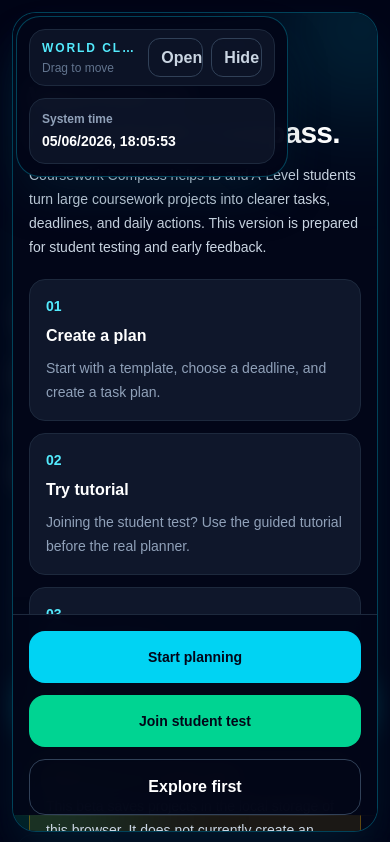
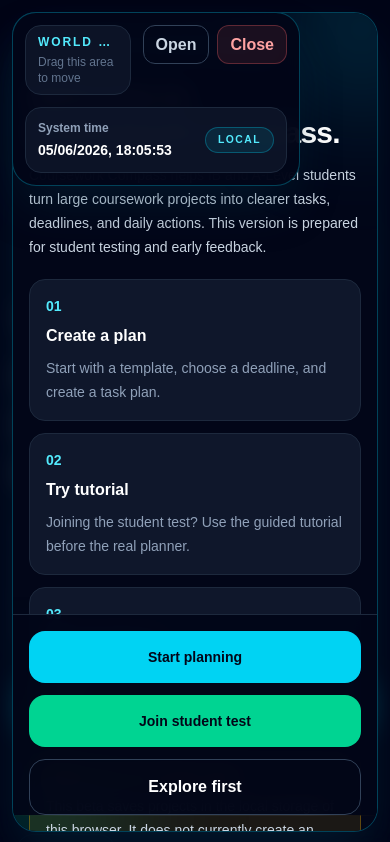
Before and after one commit to ChefDav/Coursework-Compass, a Next.js app: page / in a window 390 px wide. Shown: the top 842 px of the page. Built offline with nearby package versions, Linux system fonts and the light colour scheme.

Commit message:
Fix clock component

```diff
--- a/components/GlobalClock.tsx
+++ b/components/GlobalClock.tsx
@@ -1,6 +1,11 @@
 "use client";
 
-import { useEffect, useRef, useState } from "react";
+import {
+    useEffect,
+    useRef,
+    useState,
+    type PointerEvent as ReactPointerEvent,
+} from "react";
 
 type ClockMode = "expanded" | "minimized" | "hidden";
 
@@ -27,7 +32,7 @@ function formatTime(timeZone?: string) {
     }).format(now);
 }
 
-function getDefaultMode() {
+function getDefaultMode(): ClockMode {
     if (typeof window === "undefined") {
         return "minimized";
     }
@@ -35,18 +40,73 @@ function getDefaultMode() {
     return window.innerWidth < 768 ? "minimized" : "expanded";
 }
 
+function getDefaultPosition(): ClockPosition {
+    if (typeof window === "undefined") {
+        return {
+            x: 16,
+            y: 16,
+        };
+    }
+
+    if (window.innerWidth < 768) {
+        return {
+            x: 12,
+            y: 12,
+        };
+    }
+
+    return {
+        x: 16,
+        y: 16,
+    };
+}
+
+function isClockMode(value: string | null): value is ClockMode {
+    return value === "expanded" || value === "minimized" || value === "hidden";
+}
+
 function clampPosition(position: ClockPosition) {
     if (typeof window === "undefined") {
         return position;
     }
 
-    const maxX = Math.max(12, window.innerWidth - 280);
-    const maxY = Math.max(12, window.innerHeight - 220);
+    const clockWidth = window.innerWidth < 768 ? 288 : 320;
+    const clockHeight = window.innerWidth < 768 ? 180 : 320;
+
+    const maxX = Math.max(12, window.innerWidth - clockWidth);
+    const maxY = Math.max(12, window.innerHeight - clockHeight);
 
     return {
         x: Math.min(Math.max(position.x, 12), maxX),
         y: Math.min(Math.max(position.y, 12), maxY),
     };
+}
+
+function readSavedPosition() {
+    if (typeof window === "undefined") {
+        return getDefaultPosition();
+    }
+
+    const savedPosition = window.localStorage.getItem(CLOCK_POSITION_KEY);
+
+    if (!savedPosition) {
+        return getDefaultPosition();
+    }
+
+    try {
+        const parsedPosition = JSON.parse(savedPosition) as ClockPosition;
+
+        if (
+            typeof parsedPosition.x !== "number" ||
+            typeof parsedPosition.y !== "number"
+        ) {
+            return getDefaultPosition();
+        }
+
+        return clampPosition(parsedPosition);
+    } catch {
+        return getDefaultPosition();
+    }
 }
 
 export default function GlobalClock() {
@@ -57,6 +117,7 @@ export default function GlobalClock() {
         y: 16,
     });
     const [tick, setTick] = useState(0);
+
     const dragStartRef = useRef<{
         pointerX: number;
         pointerY: number;
@@ -66,48 +127,24 @@ export default function GlobalClock() {
 
     useEffect(() => {
         const savedMode = window.localStorage.getItem(CLOCK_MODE_KEY);
-        const savedPosition = window.localStorage.getItem(CLOCK_POSITION_KEY);
 
-        if (
-            savedMode === "expanded" ||
-            savedMode === "minimized" ||
-            savedMode === "hidden"
-        ) {
-            setMode(savedMode);
-        } else {
-            setMode(getDefaultMode());
-        }
-
-        if (savedPosition) {
-            try {
-                const parsedPosition = JSON.parse(savedPosition) as ClockPosition;
-                setPosition(clampPosition(parsedPosition));
-            } catch {
-                setPosition({
-                    x: 16,
-                    y: 16,
-                });
-            }
-        } else {
-            setPosition({
-                x: 16,
-                y: 16,
-            });
-        }
-
+        setMode(isClockMode(savedMode) ? savedMode : getDefaultMode());
+        setPosition(readSavedPosition());
         setHasMounted(true);
 
         const timer = window.setInterval(() => {
-            setTick((current) => current + 1);
+            setTick((currentTick) => currentTick + 1);
         }, 1000);
 
         function handleResize() {
             setPosition((currentPosition) => {
                 const nextPosition = clampPosition(currentPosition);
+
                 window.localStorage.setItem(
                     CLOCK_POSITION_KEY,
                     JSON.stringify(nextPosition),
                 );
+
                 return nextPosition;
             });
         }
@@ -136,24 +173,22 @@ export default function GlobalClock() {
         window.localStorage.setItem(CLOCK_POSITION_KEY, JSON.stringify(position));
     }, [hasMounted, position]);
 
-    if (!hasMounted || mode === "hidden") {
-        return (
-            <button
-                type="button"
-                onClick={() => setMode("minimized")}
-                className="fixed bottom-4 right-4 z-[60] rounded-2xl border border-cyan-400/30 bg-slate-950/95 px-4 py-3 text-xs font-black text-cyan-300 shadow-2xl shadow-cyan-950/40 backdrop-blur-md"
-            >
-                Show time
-            </button>
+    function handleExpandOrMinimise() {
+        setMode((currentMode) =>
+            currentMode === "expanded" ? "minimized" : "expanded",
         );
     }
 
-    const style = {
-        left: position.x,
-        top: position.y,
-    };
+    function handleClose() {
+        setMode("hidden");
+    }
 
-    function handlePointerDown(event: React.PointerEvent<HTMLDivElement>) {
+    function handleShowAgain() {
+        setPosition((currentPosition) => clampPosition(currentPosition));
+        setMode("minimized");
+    }
+
+    function handlePointerDown(event: ReactPointerEvent<HTMLDivElement>) {
         dragStartRef.current = {
             pointerX: event.clientX,
             pointerY: event.clientY,
@@ -164,7 +199,7 @@ export default function GlobalClock() {
         event.currentTarget.setPointerCapture(event.pointerId);
     }
 
-    function handlePointerMove(event: React.PointerEvent<HTMLDivElement>) {
+    function handlePointerMove(event: ReactPointerEvent<HTMLDivElement>) {
         if (!dragStartRef.current) {
             return;
         }
@@ -183,39 +218,60 @@ export default function GlobalClock() {
         setPosition(nextPosition);
     }
 
-    function handlePointerUp() {
+    function handlePointerUp(event: ReactPointerEvent<HTMLDivElement>) {
         dragStartRef.current = null;
+
+        if (event.currentTarget.hasPointerCapture(event.pointerId)) {
+            event.currentTarget.releasePointerCapture(event.pointerId);
         }
+    }
+
+    if (!hasMounted) {
+        return null;
+    }
+
+    if (mode === "hidden") {
+        return (
+            <button
+                type="button"
+                onClick={handleShowAgain}
+                className="fixed bottom-4 right-4 z-[60] rounded-2xl border border-cyan-400/30 bg-slate-950/95 px-4 py-3 text-xs font-black text-cyan-300 shadow-2xl shadow-cyan-950/40 backdrop-blur-md transition hover:border-cyan-300 hover:text-cyan-200"
+            >
+                Show time
+            </button>
+        );
+    }
+
+    const clockStyle = {
+        left: position.x,
+        top: position.y,
+    };
 
     return (
         <section
-            style={style}
-            className="fixed z-[60] w-[min(17rem,calc(100vw-1.5rem))] rounded-[1.5rem] border border-cyan-400/30 bg-slate-950/95 p-3 text-white shadow-2xl shadow-cyan-950/40 backdrop-blur-md sm:w-72 sm:p-4"
+            style={clockStyle}
+            className="fixed z-[60] w-[min(18rem,calc(100vw-1.5rem))] rounded-[1.5rem] border border-cyan-400/30 bg-slate-950/95 p-3 text-white shadow-2xl shadow-cyan-950/40 backdrop-blur-md sm:w-80 sm:p-4"
         >
+            <div className="flex items-start justify-between gap-3">
                 <div
                     onPointerDown={handlePointerDown}
                     onPointerMove={handlePointerMove}
                     onPointerUp={handlePointerUp}
-                className="cursor-grab rounded-2xl border border-slate-800 bg-slate-900/80 px-3 py-2 active:cursor-grabbing"
+                    onPointerCancel={handlePointerUp}
+                    className="min-w-0 flex-1 cursor-grab rounded-2xl border border-slate-800 bg-slate-900/80 px-3 py-2 active:cursor-grabbing"
                 >
-                <div className="flex items-center justify-between gap-3">
-                    <div className="min-w-0">
                     <p className="truncate text-xs font-black uppercase tracking-[0.16em] text-cyan-300">
                         World clock
                     </p>
                     <p className="mt-1 text-xs text-slate-500">
-                            Drag to move
+                        Drag this area to move
                     </p>
                 </div>
 
-                    <div className="flex gap-2">
+                <div className="flex shrink-0 gap-2">
                     <button
                         type="button"
-                            onClick={() =>
-                                setMode((currentMode) =>
-                                    currentMode === "expanded" ? "minimized" : "expanded",
-                                )
-                            }
+                        onClick={handleExpandOrMinimise}
                         className="rounded-xl border border-slate-700 px-3 py-2 text-xs font-bold text-slate-300 transition hover:border-cyan-400 hover:text-cyan-300"
                     >
                         {mode === "expanded" ? "Min" : "Open"}
@@ -223,21 +279,28 @@ export default function GlobalClock() {
 
                     <button
                         type="button"
-                            onClick={() => setMode("hidden")}
-                            className="rounded-xl border border-slate-700 px-3 py-2 text-xs font-bold text-slate-300 transition hover:border-slate-400 hover:text-white"
+                        onClick={handleClose}
+                        className="rounded-xl border border-red-400/30 bg-red-400/10 px-3 py-2 text-xs font-bold text-red-300 transition hover:bg-red-400/20"
                     >
-                            Hide
+                        Close
                     </button>
-                    </div>
                 </div>
             </div>
 
             {mode === "minimized" ? (
                 <div className="mt-3 rounded-2xl border border-slate-800 bg-slate-900/80 p-3">
+                    <div className="flex items-center justify-between gap-3">
+                        <div>
                             <p className="text-xs font-bold text-slate-400">System time</p>
                             <p className="mt-1 text-sm font-black text-white">
                                 {formatTime()}
                             </p>
+                        </div>
+
+                        <span className="rounded-full border border-cyan-400/30 bg-cyan-400/10 px-3 py-1 text-[0.65rem] font-black uppercase tracking-[0.14em] text-cyan-300">
+              Local
+            </span>
+                    </div>
                 </div>
             ) : (
                 <div className="mt-3 grid gap-2">
```
Lines whose indentation alone changed are shown as unchanged.
